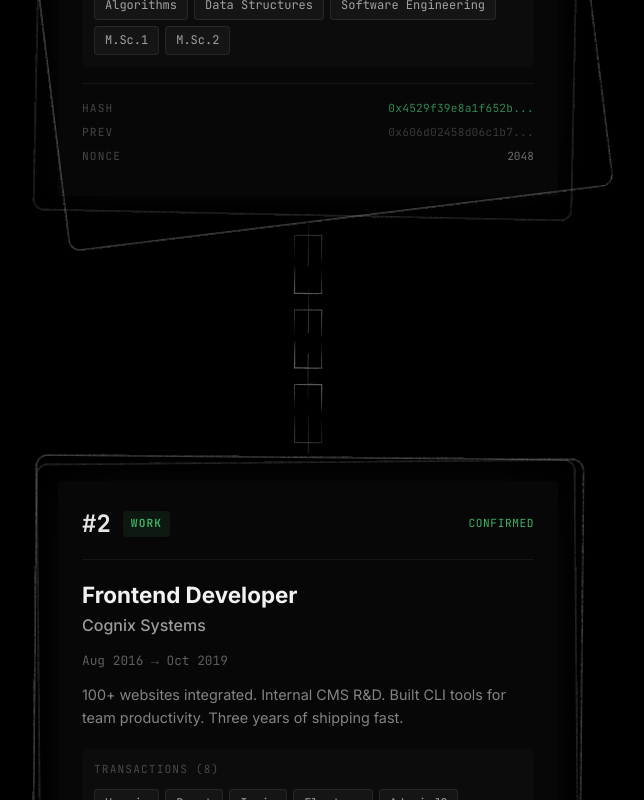
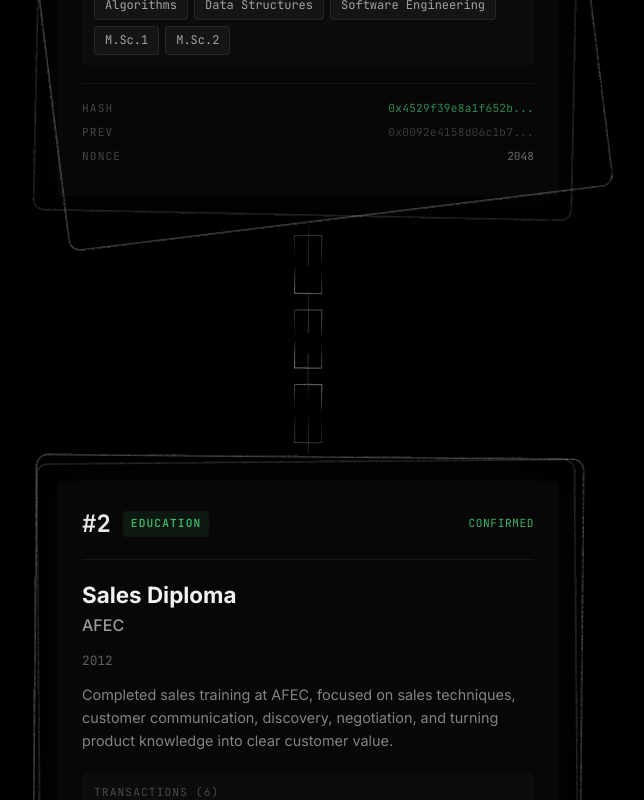
Before and after one commit to swdiscordia/cv-2026, a React (Vite) app: page / in a window 1280 px wide. Shown: the part 7680-8480 px from the top of the page, without its empty margins (332-976 px from the left). Built offline with nearby package versions, Linux system fonts and the light colour scheme.

Commit message:
Update second block to AFEC sales diploma

```diff
--- a/src/data/chain.ts
+++ b/src/data/chain.ts
@@ -61,14 +61,14 @@ export const BLOCKS: Block[] = [
   {
     id: 'block-2',
     index: 2,
-    timestamp: { start: 'Aug 2016', end: 'Oct 2019' },
-    title: 'Frontend Developer',
-    company: 'Cognix Systems',
-    location: 'Rennes',
-    type: 'work',
-    description: '100+ websites integrated. Internal CMS R&D. Built CLI tools for team productivity. Three years of shipping fast.',
-    transactions: createTransactions(['Vue.js', 'React', 'Ionic', 'Electron', 'AdonisJS', 'Node.js', 'SQLite', 'WebSockets']),
-    hash: generateHash('cognix-2016-2019'),
+    timestamp: { start: '2012', end: '2012' },
+    title: 'Sales Diploma',
+    company: 'AFEC',
+    location: 'France',
+    type: 'education',
+    description: 'Completed sales training at AFEC, focused on sales techniques, customer communication, discovery, negotiation, and turning product knowledge into clear customer value.',
+    transactions: createTransactions(['Sales Techniques', 'Negotiation', 'Customer Discovery', 'Communication', 'Product Pitch', 'Retail Sales']),
+    hash: generateHash('afec-sales-diploma-2012'),
     previousHash: generateHash('intel-sales-communication-2011'),
     nonce: 1337,
     confirmed: true,
@@ -84,7 +84,7 @@ export const BLOCKS: Block[] = [
     description: 'Parallel chain merge. Theory meets practice. Algorithms, data structures, software engineering.',
     transactions: createTransactions(['Algorithms', 'Data Structures', 'Software Engineering', 'M.Sc.1', 'M.Sc.2']),
     hash: generateHash('supinfo-2017-2019'),
-    previousHash: generateHash('cognix-2016-2019'),
+    previousHash: generateHash('afec-sales-diploma-2012'),
     nonce: 2048,
     confirmed: true,
   },
```
Also changed, not shown: src/data/journey.ts (+12 -12 lines), 1 other file (tests, documents, lock files or other folders).
